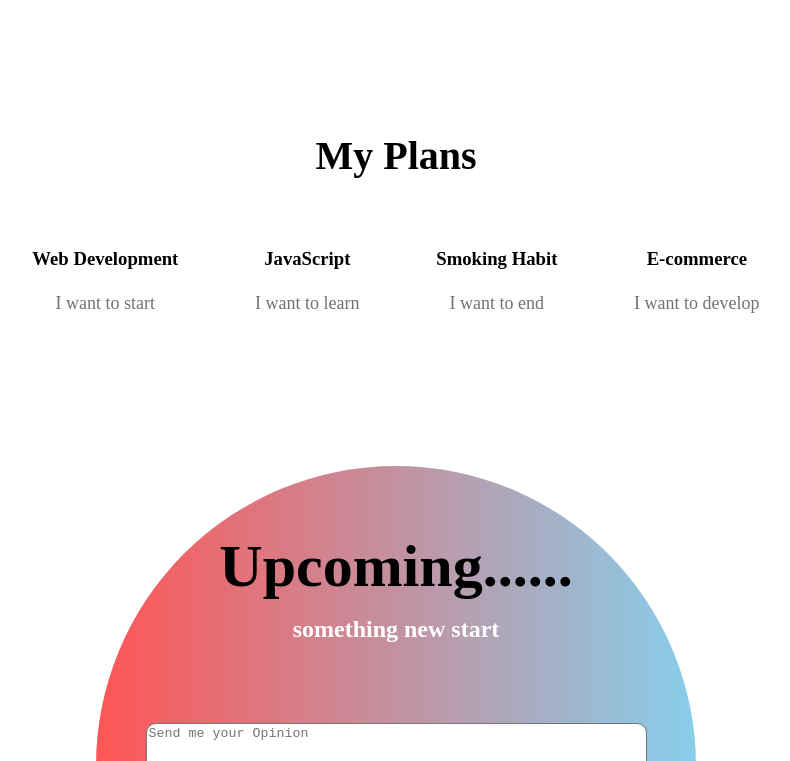
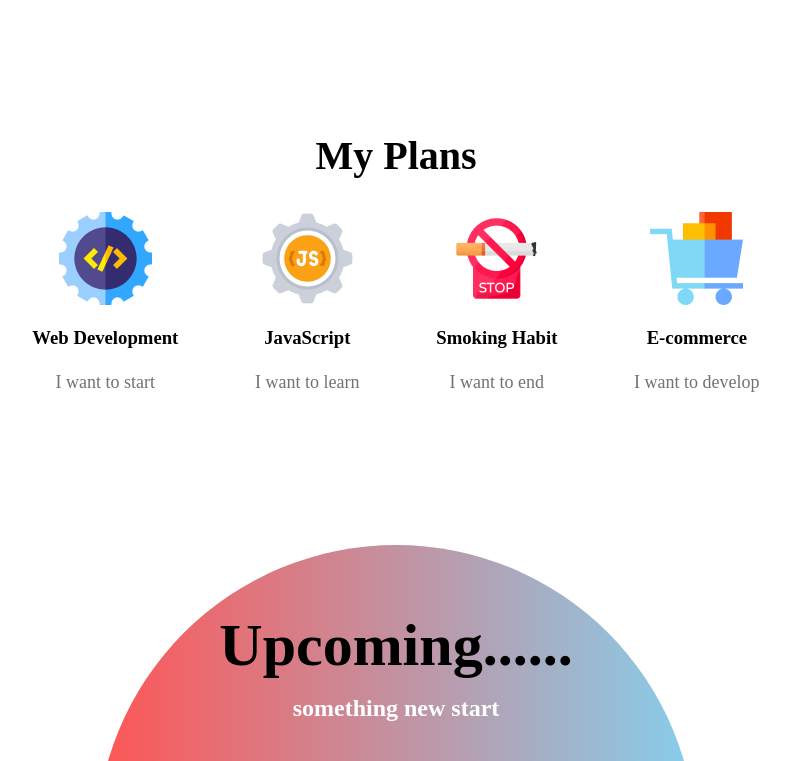
Before and after one commit to Soumick99/assignment-1, a plain HTML site: page index.html in a window 1280 px wide. Shown: the part 1708-2469 px from the top of the page, without its empty margins (244-1034 px from the left). Drawn offline with Linux system fonts and the light colour scheme; the site is published under a folder, as on GitHub Pages, so addresses that start at the root find nothing.

Commit message:
somethings changes

```diff
--- a/index.html
+++ b/index.html
@@ -48,22 +48,22 @@
             <h1 class="my-plans-heading">My Plans</h1>
             <div class="my-plans-description">
                 <div>
-                    <img src="/images/icons/web.png" alt="">
+                    <img src="images/icons/web.png" alt="">
                     <h3>Web Development</h3>
                     <p>I want to start</p>
                 </div>
                 <div>
-                    <img src="/images/icons/js.png" alt="">
+                    <img src="images/icons/js.png" alt="">
                     <h3>JavaScript</h3>
                     <p>I want to learn</p>
                 </div>
                 <div>
-                    <img src="/images/icons/smoke.png" alt="">
+                    <img src="images/icons/smoke.png" alt="">
                     <h3>Smoking Habit</h3>
                     <p>I want to end</p>
                 </div>
                 <div>
-                    <img src="/images/icons/ecom.png" alt="">
+                    <img src="images/icons/ecom.png" alt="">
                     <h3>E-commerce</h3>
                     <p>I want to develop</p>
                 </div>
--- a/style/style.css
+++ b/style/style.css
@@ -1,6 +1,6 @@
 /* Header section */
 header {
-    background-image: url("/images/banner3.png");
+    background-image: url("../images/banner3.png");
     background-repeat: no-repeat;
     height: 808px;
     margin: 0 230px 130px;
```
